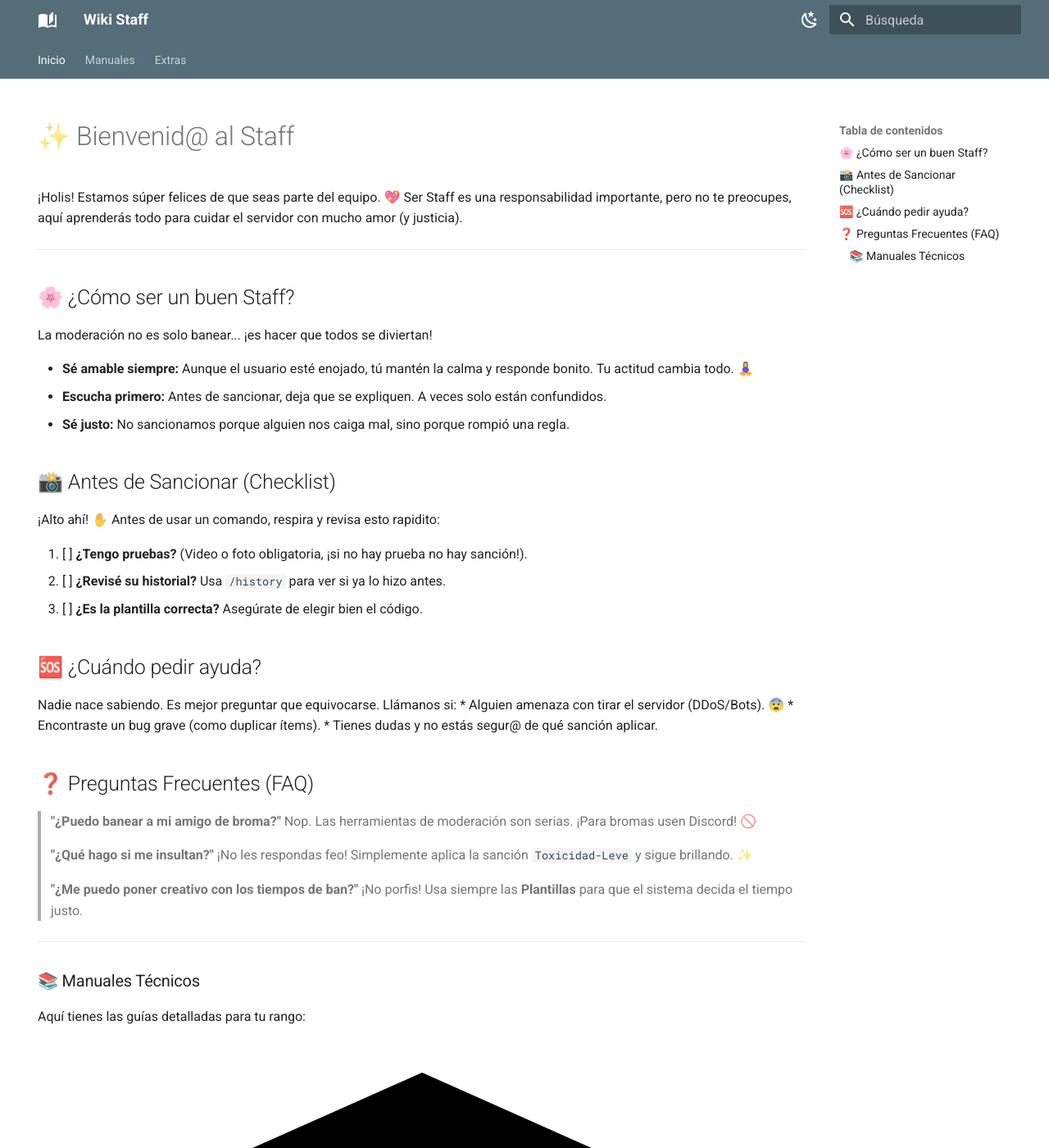
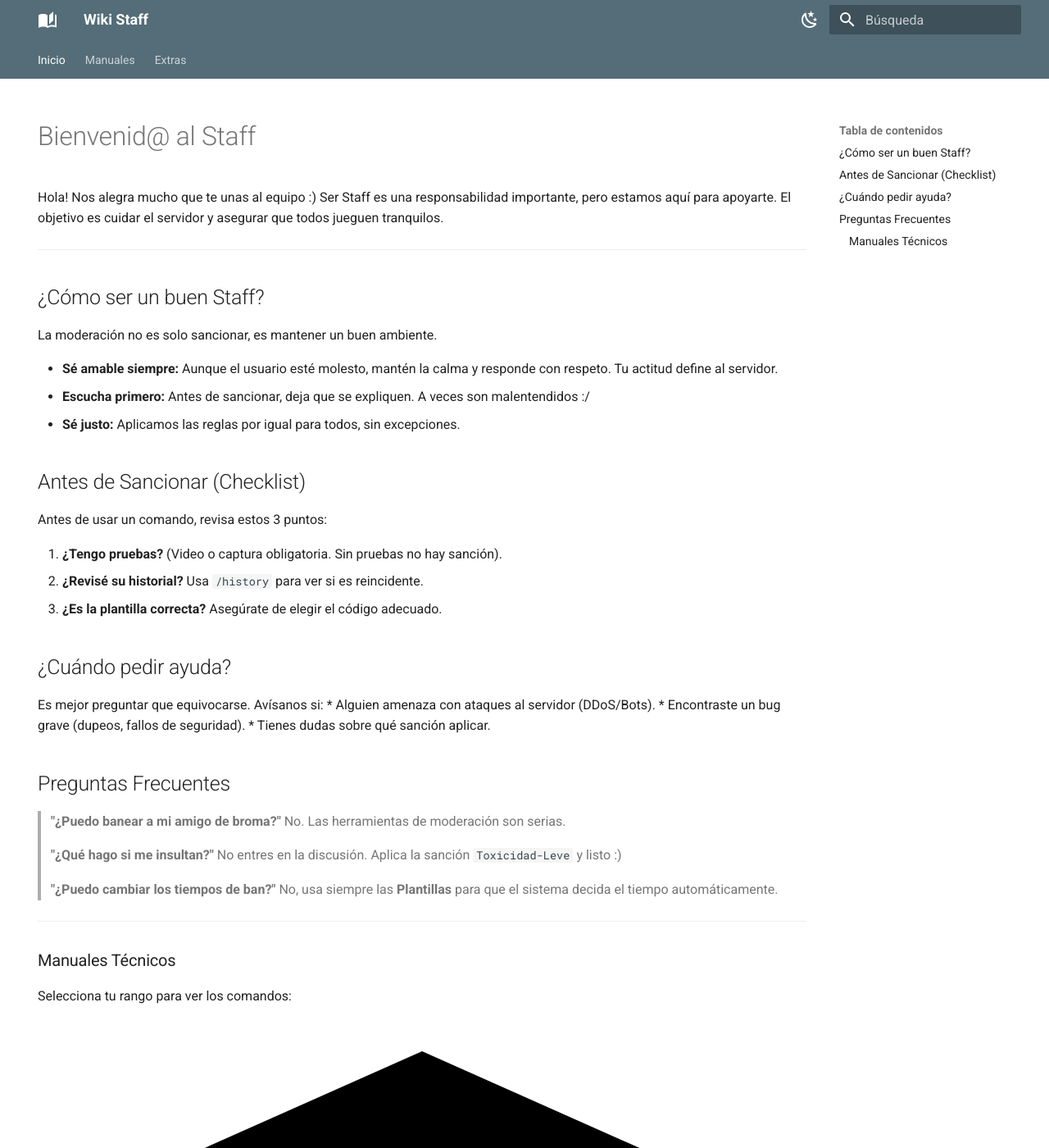
Before and after one commit to ymminnl/page-wiki, an MkDocs documentation site: the page built from docs/index.md, in a window 1280 px wide and 1400 px high. Shown: the whole window at 82% size. Built offline with MkDocs 1.6.1 and Material for MkDocs 9.7.7, drawn with Linux system fonts in a browser that asks for light colours.

Commit message:
Content: Ajuste de tono equilibrado (sin emojis, amable pero profesional)

```diff
--- a/docs/index.md
+++ b/docs/index.md
@@ -3,48 +3,48 @@ hide:
   - navigation
 ---
 
-# ✨ Bienvenid@ al Staff
+# Bienvenid@ al Staff
 
-¡Holis! Estamos súper felices de que seas parte del equipo. 💖
-Ser Staff es una responsabilidad importante, pero no te preocupes, aquí aprenderás todo para cuidar el servidor con mucho amor (y justicia).
+Hola! Nos alegra mucho que te unas al equipo :)
+Ser Staff es una responsabilidad importante, pero estamos aquí para apoyarte. El objetivo es cuidar el servidor y asegurar que todos jueguen tranquilos.
 
 ---
 
-## 🌸 ¿Cómo ser un buen Staff?
-La moderación no es solo banear... ¡es hacer que todos se diviertan!
+## ¿Cómo ser un buen Staff?
+La moderación no es solo sancionar, es mantener un buen ambiente.
 
-*   **Sé amable siempre:** Aunque el usuario esté enojado, tú mantén la calma y responde bonito. Tu actitud cambia todo. 🧘‍♀️
-*   **Escucha primero:** Antes de sancionar, deja que se expliquen. A veces solo están confundidos.
-*   **Sé justo:** No sancionamos porque alguien nos caiga mal, sino porque rompió una regla.
+*   **Sé amable siempre:** Aunque el usuario esté molesto, mantén la calma y responde con respeto. Tu actitud define al servidor.
+*   **Escucha primero:** Antes de sancionar, deja que se expliquen. A veces son malentendidos :/
+*   **Sé justo:** Aplicamos las reglas por igual para todos, sin excepciones.
 
-## 📸 Antes de Sancionar (Checklist)
-¡Alto ahí! ✋ Antes de usar un comando, respira y revisa esto rapidito:
+## Antes de Sancionar (Checklist)
+Antes de usar un comando, revisa estos 3 puntos:
 
-1.  [ ] **¿Tengo pruebas?** (Video o foto obligatoria, ¡si no hay prueba no hay sanción!).
-2.  [ ] **¿Revisé su historial?** Usa `/history` para ver si ya lo hizo antes.
-3.  [ ] **¿Es la plantilla correcta?** Asegúrate de elegir bien el código.
+1.  **¿Tengo pruebas?** (Video o captura obligatoria. Sin pruebas no hay sanción).
+2.  **¿Revisé su historial?** Usa `/history` para ver si es reincidente.
+3.  **¿Es la plantilla correcta?** Asegúrate de elegir el código adecuado.
 
-## 🆘 ¿Cuándo pedir ayuda?
-Nadie nace sabiendo. Es mejor preguntar que equivocarse. Llámanos si:
-*   Alguien amenaza con tirar el servidor (DDoS/Bots). 😨
-*   Encontraste un bug grave (como duplicar ítems).
-*   Tienes dudas y no estás segur@ de qué sanción aplicar.
+## ¿Cuándo pedir ayuda?
+Es mejor preguntar que equivocarse. Avísanos si:
+*   Alguien amenaza con ataques al servidor (DDoS/Bots).
+*   Encontraste un bug grave (dupeos, fallos de seguridad).
+*   Tienes dudas sobre qué sanción aplicar.
 
-## ❓ Preguntas Frecuentes (FAQ)
+## Preguntas Frecuentes
 
 > **"¿Puedo banear a mi amigo de broma?"**
-> Nop. Las herramientas de moderación son serias. ¡Para bromas usen Discord! 🚫
+> No. Las herramientas de moderación son serias.
 
 > **"¿Qué hago si me insultan?"**
-> ¡No les respondas feo! Simplemente aplica la sanción `Toxicidad-Leve` y sigue brillando. ✨
+> No entres en la discusión. Aplica la sanción `Toxicidad-Leve` y listo :)
 
-> **"¿Me puedo poner creativo con los tiempos de ban?"**
-> ¡No porfis! Usa siempre las **Plantillas** para que el sistema decida el tiempo justo.
+> **"¿Puedo cambiar los tiempos de ban?"**
+> No, usa siempre las **Plantillas** para que el sistema decida el tiempo automáticamente.
 
 ---
 
-### 📚 Manuales Técnicos
-Aquí tienes las guías detalladas para tu rango:
+### Manuales Técnicos
+Selecciona tu rango para ver los comandos:
 
 <div class="dashboard-grid">
 
```
